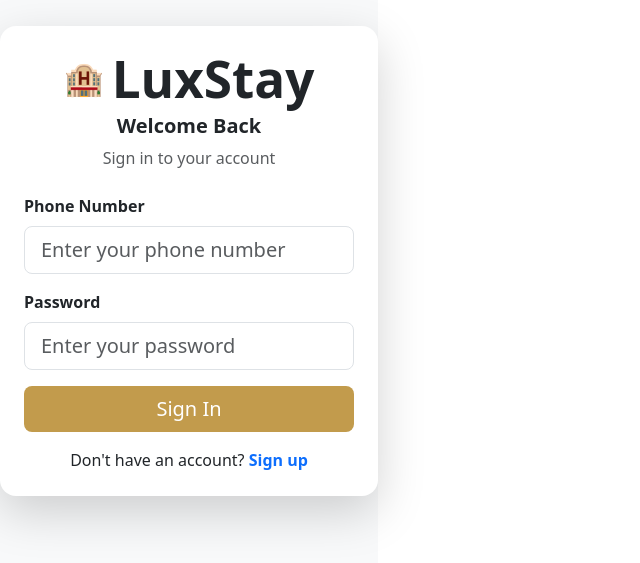
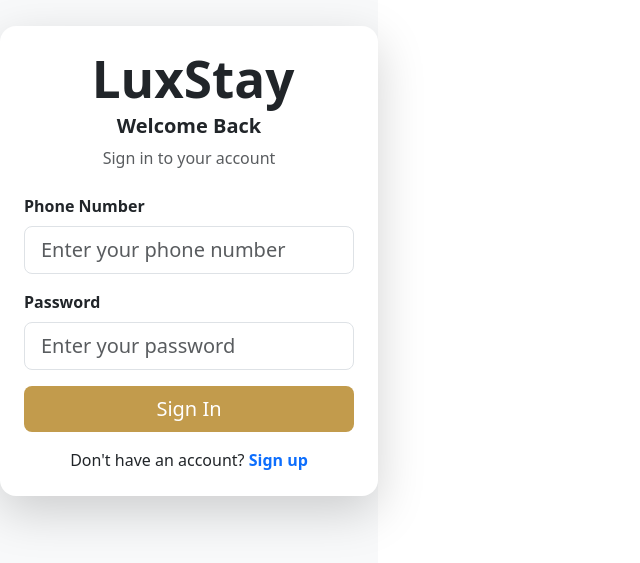
Before and after one commit to mhamad1235/demo-booking, a React (Vite) app: page / in a window 1280 px wide. Shown: the part 139-702 px from the top of the page, without its empty margins (0-640 px from the left). Built offline with nearby package versions, Linux system fonts and the light colour scheme.

Commit message:
removed icon

```diff
--- a/src/pages/Login.jsx
+++ b/src/pages/Login.jsx
@@ -37,7 +37,7 @@ const Login = () => {
       <div className="card shadow-lg border-0 p-4 w-100" style={{ maxWidth: "420px" }}>
         <div className="text-center mb-4">
           <div className="d-flex align-items-center justify-content-center gap-2 mb-2">
-            <span className="fs-2">🏨</span>
+            <span className="fs-2"></span>
             <h1 className="m-0 fw-bold text-dark">LuxStay</h1>
           </div>
           <h5 className="fw-semibold text-dark">Welcome Back</h5>
```
